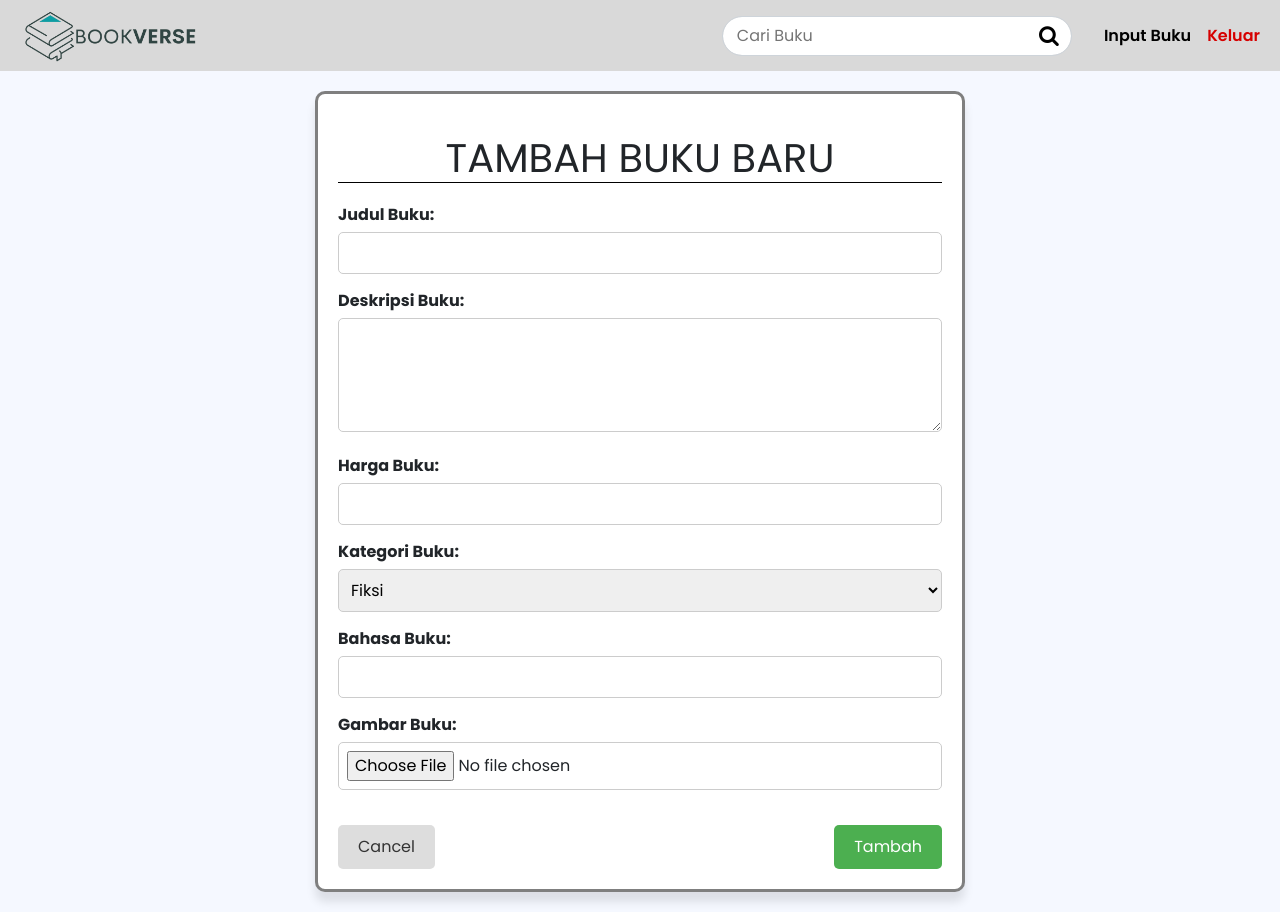
After one commit to Unmates/Bookverse-kelompok3, a Flask app: page /tambah in a window 1280 px wide. The commit adds this page. Run offline with Flask 3, Linux system fonts and the light colour scheme.

Commit message:
input buku page

```diff
--- a/app.py
+++ b/app.py
@@ -10,5 +10,9 @@ def index():
 def admin():
     return render_template('admin.html')
 
+@app.route('/tambah')
+def tambah():
+    return render_template('tambahbuku.html')
+
 if __name__ == '__main__':
     app.run(host='0.0.0.0', port=5000, debug=True)
--- a/static/style.css
+++ b/static/style.css
@@ -83,3 +83,74 @@ body {
 .info {
     flex-grow: 1;
 }
+
+.card {
+    width: 650px;
+    background-color: #fff;
+    border: 3px solid rgba(0, 0, 0, 0.5);
+    border-radius: 10px;
+    box-shadow: 0 10px 10px rgba(0, 0, 0, 0.1);
+    padding: 20px;
+    box-sizing: border-box;
+  }
+
+  .garis {
+    width: 100%;
+    border-bottom: 1px solid black;
+    margin: 20px 0;
+  }
+
+  .form-group {
+    margin-bottom: 15px;
+  }
+
+  .form-group label {
+    display: block;
+    font-weight: bold;
+    margin-bottom: 5px;
+  }
+
+  .form-group input,
+  .form-group textarea,
+  .form-group select {
+    width: 100%;
+    padding: 8px;
+    box-sizing: border-box;
+    border: 1px solid #ccc;
+    border-radius: 5px;
+  }
+
+  .form-group input[type="file"] {
+    cursor: pointer;
+  }
+
+  .buttons {
+    display: flex;
+    justify-content: space-between;
+    margin-top: 20px;
+  }
+
+  .buttons button {
+    padding: 10px 20px;
+    border: none;
+    border-radius: 5px;
+    cursor: pointer;
+  }
+
+  .buttons .cancel {
+    background-color: #ddd;
+    color: #333;
+  }
+
+  .buttons .tambah {
+    background-color: #4CAF50;
+    color: #fff;
+  }
+
+  .add {
+    display: flex;
+    justify-content: center;
+    align-items: center;
+    margin-top: 20px;
+    margin-bottom: 20px;
+  }
--- /dev/null
+++ b/templates/tambahbuku.html
@@ -0,0 +1,90 @@
+<!doctype html>
+<html lang="en">
+
+<head>
+    <!-- Required meta tags -->
+    <meta charset="utf-8">
+    <meta name="viewport" content="width=device-width, initial-scale=1">
+    <link rel="icon" href="{{ url_for('static', filename='icon.png') }}" type="image/x-icon" />
+
+    <!-- Bootstrap CSS -->
+    <link href="https://cdn.jsdelivr.net/npm/bootstrap@5.0.2/dist/css/bootstrap.min.css" rel="stylesheet"
+        integrity="sha384-EVSTQN3/azprG1Anm3QDgpJLIm9Nao0Yz1ztcQTwFspd3yD65VohhpuuCOmLASjC" crossorigin="anonymous">
+
+    <link href="//maxcdn.bootstrapcdn.com/font-awesome/4.7.0/css/font-awesome.min.css" rel="stylesheet" />
+
+    <link rel="stylesheet" href="{{ url_for('static', filename='style.css') }}" />
+    <script src="{{ url_for('static', filename='myjs.js') }}"></script>
+
+    <title>BookVerse</title>
+</head>
+
+<body>
+    <nav class="navbar navbar-expand navbar-light bg-nav">
+        <div class="container-fluid">
+            <a class="navbar-brand" href="index.html">
+                <img src="{{ url_for('static', filename='logo.png') }}" alt="Logo" height="55" width="200">
+            </a>
+            <div class="collapse navbar-collapse justify-content-end" id="navbarNavAltMarkup">
+                <div class="navbar-nav">
+                    <form class="d-flex">
+                        <div class="form-control me-4 form-nav">
+                            <input class="inp-nav" placeholder="Cari Buku" aria-label="Search">
+                            <a href="#"><i class="fa fa-search fa-lg icon-src-nav" aria-hidden="true"></i></a>
+                        </div>
+                    </form>
+                    <a class="nav-link active semibold" style="color: black;" aria-current="page" href="#">Input
+                        Buku</a>
+                    <a class="nav-link semibold" style="color: #D60000;" href="#">Keluar</a>
+                </div>
+            </div>
+        </div>
+    </nav>
+
+    <div class="container add">
+        <div class="card">
+            <h1 class="garis" style="text-align: center;">TAMBAH BUKU BARU</h1>
+            <div class="form-group">
+                <label for="judul">Judul Buku:</label>
+                <input type="text" id="judul" name="judul">
+            </div>
+
+            <div class="form-group">
+                <label for="deskripsi">Deskripsi Buku:</label>
+                <textarea id="deskripsi" name="deskripsi" rows="4"></textarea>
+            </div>
+
+            <div class="form-group">
+                <label for="harga">Harga Buku:</label>
+                <input type="text" id="harga" name="harga">
+            </div>
+
+            <div class="form-group">
+                <label for="kategori">Kategori Buku:</label>
+                <select id="kategori" name="kategori">
+                    <option value="Fiksi">Fiksi</option>
+                    <option value="Non-Fiksi">Non-Fiksi</option>
+                    <option value="Non-Fiksi">Gore</option>
+                    <option value="Non-Fiksi">Romance</option>
+                </select>
+            </div>
+
+            <div class="form-group">
+                <label for="bahasa">Bahasa Buku:</label>
+                <input type="text" id="bahasa" name="bahasa">
+            </div>
+
+            <div class="form-group">
+                <label for="gambar">Gambar Buku:</label>
+                <input type="file" id="gambar" name="gambar">
+            </div>
+
+            <div class="buttons">
+                <button class="cancel">Cancel</button>
+                <button class="tambah">Tambah</button>
+            </div>
+        </div>
+    </div>
+</body>
+
+</html>
```
